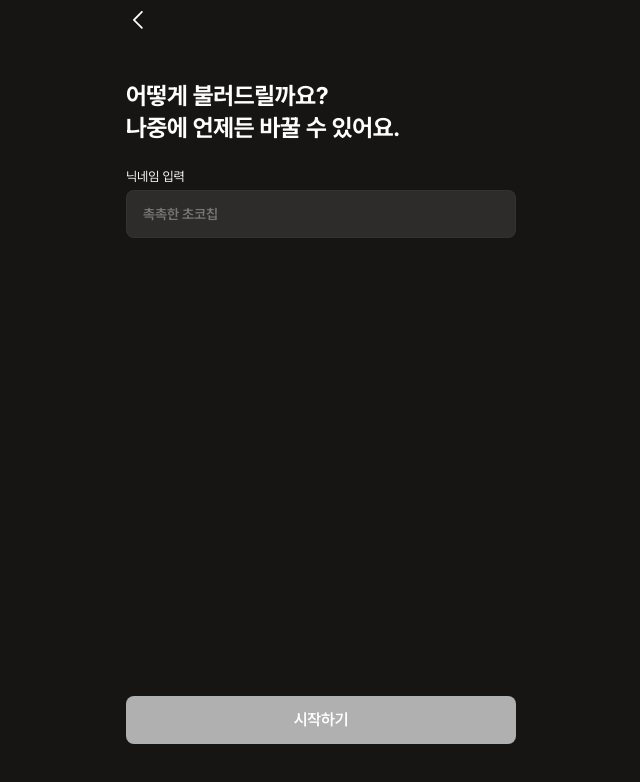
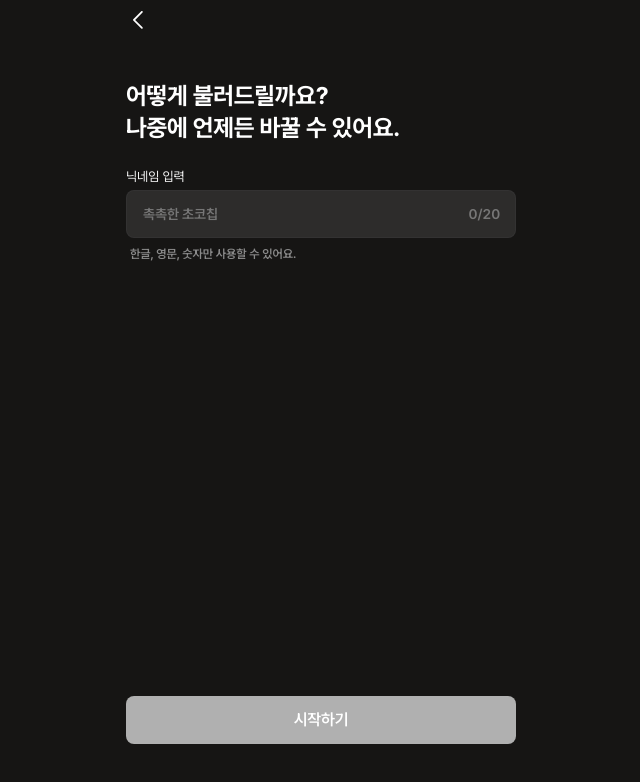
Before and after one commit to 2ruuuu/chagok, a Next.js app: page /signup/nickname in a window 1280 px wide. Shown: the top 782 px of the page, without its empty margins (319-959 px from the left). Built offline with nearby package versions, Linux system fonts and the light colour scheme.

Commit message:
feat: 회원가입 설정 폼 구현 및 최소 길이 2자로 변경

```diff
--- a/src/app/(auth)/schemas.ts
+++ b/src/app/(auth)/schemas.ts
@@ -7,6 +7,7 @@ import { z } from "zod";
 
 export const MIN_PASSWORD_LENGTH = 8;
 export const MAX_PASSWORD_LENGTH = 20;
+export const MIN_NICKNAME_LENGTH = 2;
 export const MAX_NICKNAME_LENGTH = 20;
 export const SIGNUP_CODE_LENGTH = 6;
 /** 인증번호 유효시간(초). Supabase 대시보드의 Email OTP Expiration과 같아야 함 */
@@ -81,7 +82,9 @@ export const updateNicknameSchema = z.object({
   nickname: z
     .string()
     .trim()
-    .min(1, { error: "닉네임을 입력해 주세요." })
+    .min(MIN_NICKNAME_LENGTH, {
+      error: `닉네임은 ${MIN_NICKNAME_LENGTH}자 이상 입력해 주세요.`,
+    })
     .max(MAX_NICKNAME_LENGTH, {
       error: `닉네임은 ${MAX_NICKNAME_LENGTH}자 이하로 입력해 주세요.`,
     })
--- /dev/null
+++ b/src/app/(auth)/signup/(steps)/nickname/_components/NicknameForm.tsx
@@ -0,0 +1,97 @@
+"use client";
+
+import { zodResolver } from "@hookform/resolvers/zod";
+import { useForm, useWatch } from "react-hook-form";
+import type { z } from "zod";
+import { updateNickname } from "@/app/(auth)/actions";
+import {
+  MAX_NICKNAME_LENGTH,
+  MIN_NICKNAME_LENGTH,
+  type UpdateNicknameInput,
+  updateNicknameSchema,
+} from "@/app/(auth)/schemas";
+import BottomCta from "@/components/bottom-cta/BottomCta";
+import { Button } from "@/components/button/Button";
+import TextInput from "@/components/text-input/TextInput";
+
+type UpdateNicknameOutput = z.output<typeof updateNicknameSchema>;
+
+const NicknameForm = () => {
+  const {
+    register,
+    handleSubmit,
+    control,
+    setError,
+    clearErrors,
+    formState: { errors, isSubmitting },
+  } = useForm<UpdateNicknameInput, unknown, UpdateNicknameOutput>({
+    resolver: zodResolver(updateNicknameSchema), // 서버와 같은 스키마로 검증
+    // 한글은 조합 중에 자음·모음(ㅊ, ㅗ)이 잠깐 들어와 규칙(완성형 한글)에 걸리므로
+    // 입력 중이 아니라 포커스가 빠질 때 에러를 보여줌 (입력하면 에러는 지움).
+    mode: "onBlur",
+    reValidateMode: "onBlur",
+    defaultValues: { nickname: "" },
+  });
+
+  // watch() 대신 useWatch: React Compiler와 함께 써도 값 변경이 반영됨
+  const nickname = useWatch({ control, name: "nickname" });
+
+  // 성공하면 액션이 /signup/complete 로 redirect → 돌아오는 값이 없을 수 있음
+  const onSubmit = async (values: UpdateNicknameOutput) => {
+    const result = await updateNickname(values);
+    if (result?.error) {
+      // 중복 닉네임 등 서버 에러도 입력창 아래에 표시
+      setError("nickname", { type: "server", message: result.error });
+    }
+  };
+
+  // 2글자 이상이면 바로 버튼 활성화. 형식(한글·영문·숫자)은 제출할 때 다시 검사.
+  // isValid는 onBlur 모드에서 포커스가 빠질 때만 갱신되므로 쓰지 않음
+  const canSubmit =
+    nickname.trim().length >= MIN_NICKNAME_LENGTH && !isSubmitting;
+
+  return (
+    <form
+      onSubmit={handleSubmit(onSubmit)}
+      noValidate
+      className="flex flex-1 flex-col justify-between pt-10"
+    >
+      <div className="flex flex-col gap-6">
+        <h1 className="text-heading1">
+          어떻게 불러드릴까요?
+          <br />
+          나중에 언제든 바꿀 수 있어요.
+        </h1>
+        <TextInput
+          type="text"
+          id="nickname"
+          autoComplete="nickname"
+          maxLength={MAX_NICKNAME_LENGTH}
+          placeholder="촉촉한 초코칩"
+          labelText="닉네임 입력"
+          suffix={
+            <span className="text-label2 tabular-nums text-neutral-50">
+              {nickname.length}/{MAX_NICKNAME_LENGTH}
+            </span>
+          }
+          {...register("nickname", {
+            onChange: () => clearErrors("nickname"),
+          })}
+          error={errors.nickname?.message}
+          helperText="한글, 영문, 숫자만 사용할 수 있어요."
+        />
+      </div>
+      <BottomCta>
+        <Button
+          type="submit"
+          variant={canSubmit ? "primary" : "disable"}
+          disabled={!canSubmit}
+        >
+          시작하기
+        </Button>
+      </BottomCta>
+    </form>
+  );
+};
+
+export default NicknameForm;
--- a/src/app/(auth)/signup/(steps)/nickname/page.tsx
+++ b/src/app/(auth)/signup/(steps)/nickname/page.tsx
@@ -1,28 +1,7 @@
-import BottomCta from "@/components/bottom-cta/BottomCta";
-import { Button } from "@/components/button/Button";
-import TextInput from "@/components/text-input/TextInput";
+import NickNameForm from "./_components/NicknameForm";
 
 const NickNamePage = () => {
-  return (
-    <div className="flex flex-1 flex-col justify-between pt-10">
-      <div className="flex flex-col gap-6">
-        <h1 className="text-heading1">
-          어떻게 불러드릴까요?
-          <br />
-          나중에 언제든 바꿀 수 있어요.
-        </h1>
-        <TextInput
-          type="text"
-          id="nickname"
-          placeholder="촉촉한 초코칩"
-          labelText="닉네임 입력"
-        />
-      </div>
-      <BottomCta>
-        <Button variant="disable">시작하기</Button>
-      </BottomCta>
-    </div>
-  );
+  return <NickNameForm />;
 };
 
 export default NickNamePage;
```
